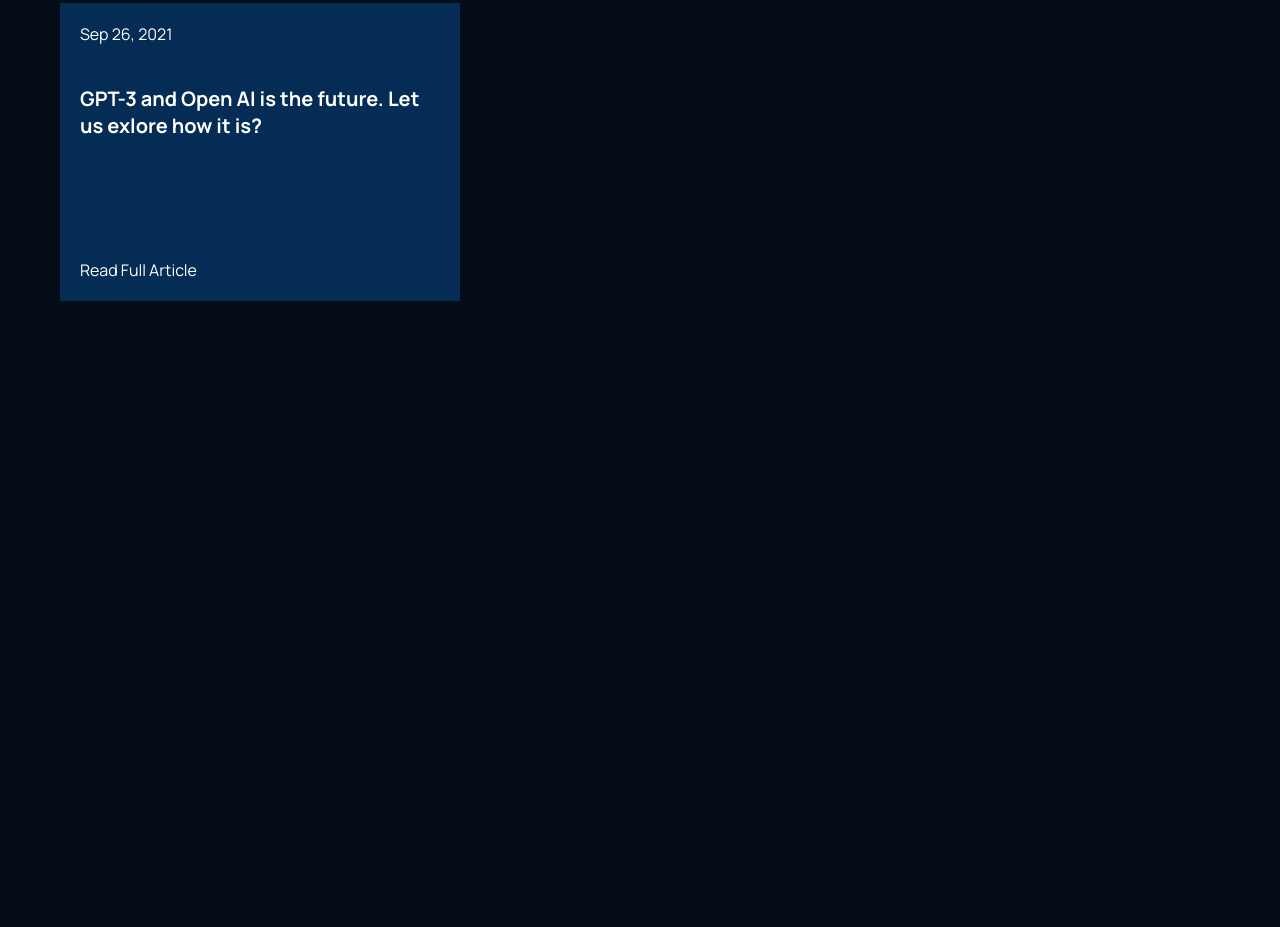
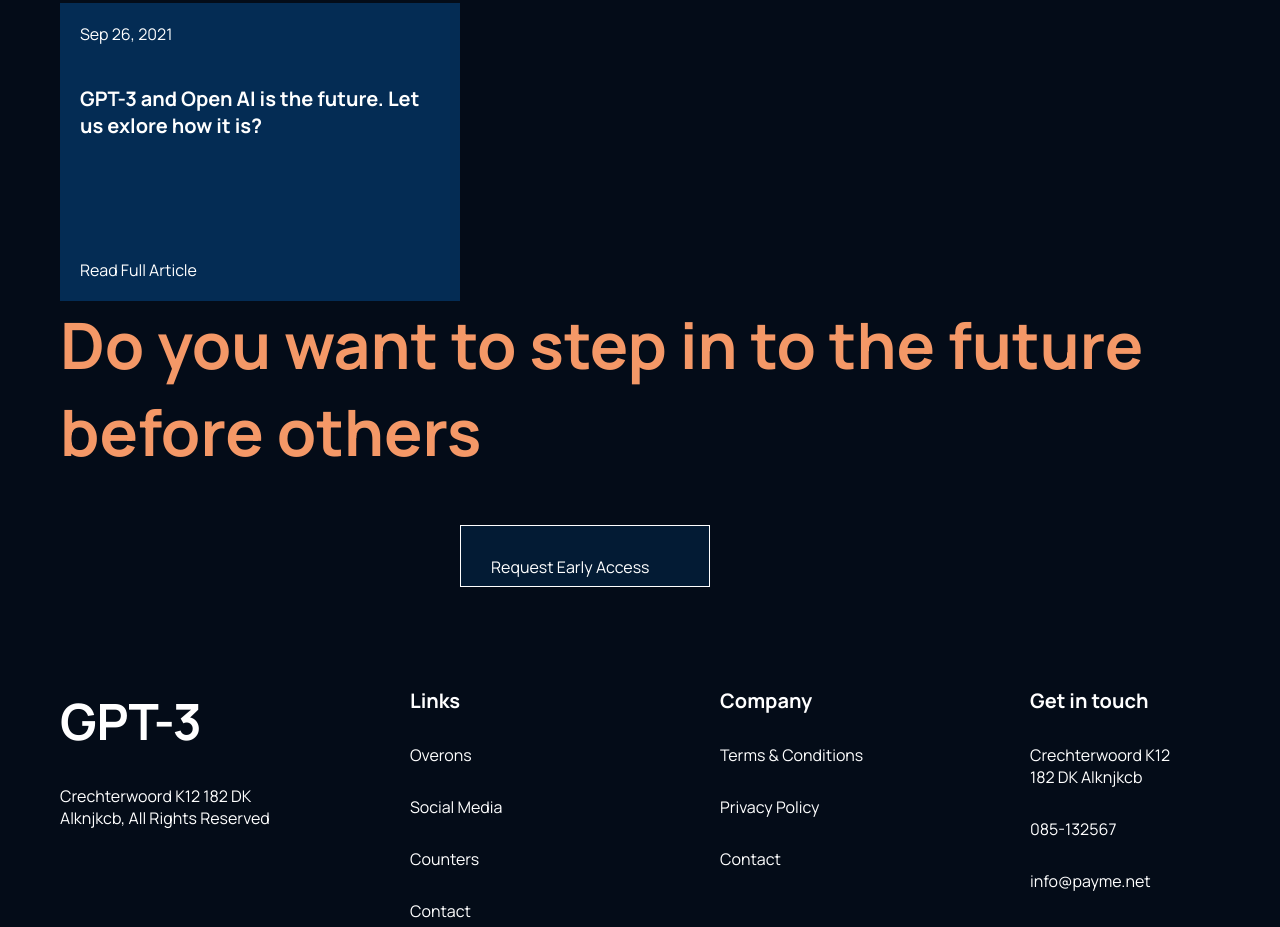
Before and after one commit to LovethEmah/GPT-3-PROJECT, a plain HTML site: page index.html in a window 1280 px wide. Shown: the part 4510-5437 px from the top of the page. Before the commit the page ends 4871 px from the top, so only its background shows below. Drawn offline with Linux system fonts and the light colour scheme.

Commit message:
sections adding

```diff
--- a/index.html
+++ b/index.html
@@ -271,6 +271,45 @@
             </div>
         </section>
     </main>
+
+    <footer>
+        <div class="footer-header">
+            <h1>Do you want to step in to the future before others</h1>
+        </div>
+        <div class="footer-p-tag-div">
+            <p class="footer-p-tag">Request Early Access</p>
+        </div>
+
+        <div class="flex-mother">
+            <div class="first-footer-div">
+                <h3 class="big-text-gpt">GPT-3</h3>
+                <p>Crechterwoord K12 182 DK Alknjkcb, All Rights Reserved</p>
+            </div>
+
+            <div class="second-footer-div">
+                <h5 class="big-text"><a href="#"></a>Links</h5>
+                <p><a href="#"></a>Overons</p>
+                <p><a href="#"></a>Social Media</p>
+                <p><a href="#"></a>Counters</p>
+                <p><a href="#"></a>Contact</p>
+            </div>
+
+            <div class="third-footer-div">
+                <h5 class="big-text"><a href="#"></a>Company</h5>
+                <p><a href="#"></a>Terms & Conditions</p>
+                <p><a href="#"></a>Privacy Policy</p>
+                <p><a href="#"></a>Contact</p>
+            </div>
+
+            <div class="fourth-footer-div">
+                <h5 class="big-text">Get in touch</h5>
+                <p>Crechterwoord K12 182 DK Alknjkcb</p>
+                <p>085-132567</p>
+                <p>info@payme.net</p>
+            </div>
+        </div>
+
+    </footer>
 </body>
 
 </html>
--- a/styles.css
+++ b/styles.css
@@ -455,3 +455,113 @@ body {
   width: 400px;
   height: 100px;
  }
+
+ .footer-header {
+  color: #F49867;
+  font-weight: bold;
+  font-size: 32px;
+
+
+ }
+
+ .footer-p-tag {
+  border: 1px solid white;
+  width: 250px;
+  height: 50px;
+  background-color: #031B34;
+  color: white;
+  padding: 30px;
+  align-content: center;
+
+ }
+
+ .footer-p-tag-div {
+  margin-left: 400px;
+  margin-top: 50px;
+  margin-bottom: 100px;
+
+ }
+
+ /* .header-and-text {
+  margin-left: 300px;
+
+
+ } */
+
+ /* .header-and-text p {
+  border: 1px solid white;
+  width: 250px;
+  height: 50px;
+  background-color: #031B34;
+  color: white;
+  padding: 30px;
+  align-content: center;
+
+
+
+ } */
+
+
+
+ /* .header-and-text h1 {
+  color: #F49867;
+  font-weight: bold;
+  font-size: 62px;
+  align-self: center;
+
+ } */
+
+ /* .big-text-header {
+  color: #F49867;
+  font-weight: bold;
+  font-size: 62px;
+  align-self: center;
+
+ } */
+
+ .big-text-gpt {
+  color: white;
+  font-weight: bolder;
+  font-size: 50px;
+
+ }
+
+ .big-text {
+  color: white;
+  font-weight: bold;
+  font-size: 20px;
+ }
+
+ .flex-mother {
+  display: flex;
+  gap: 60px;
+ }
+
+ footer p {
+  color: white;
+  margin-top: 30px;
+ }
+
+ .first-footer-div {
+  width: 250px;
+  height: 80px;
+  margin-right: 40px;
+ }
+
+ .second-footer-div {
+  width: 250px;
+  height: 180px;
+
+ }
+
+ .third-footer-div {
+  width: 250px;
+  height: 120px;
+
+ }
+
+ .fourth-footer-div {
+  width: 150px;
+  height: 140px;
+
+ }
```
Lines whose indentation alone changed are shown as unchanged.
